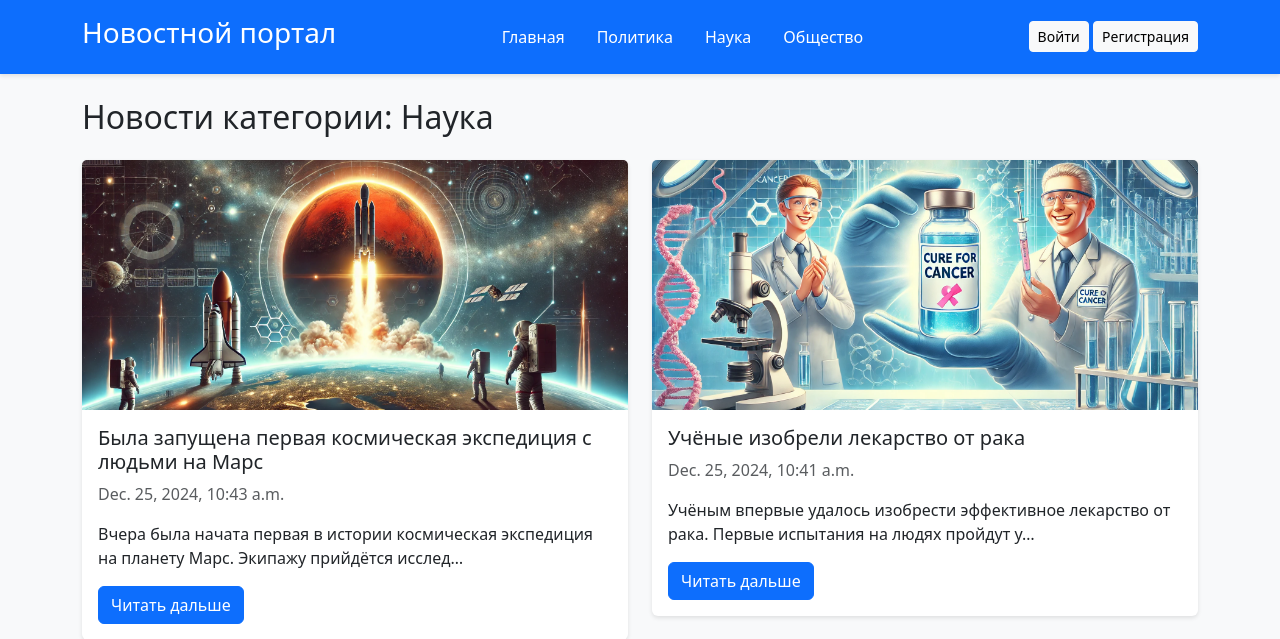
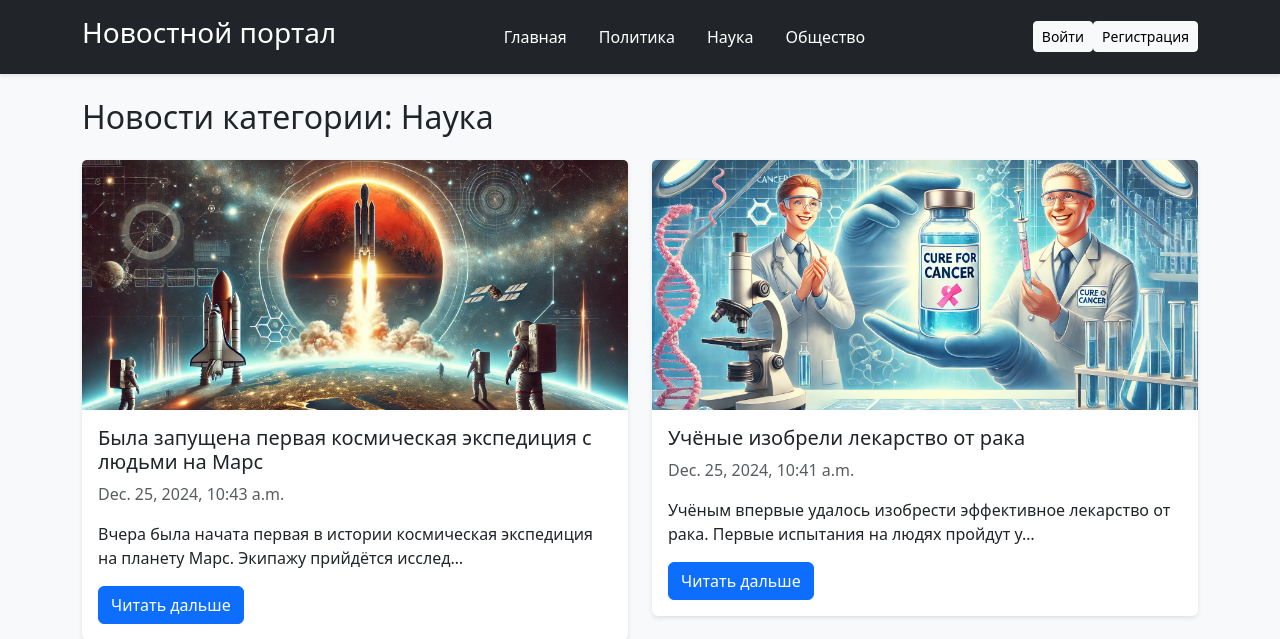
Before and after one commit to AndrejMirrox/kursach, a Django app: page /category/2/ in a window 1280 px wide. Shown: the top 639 px of the page. Run offline with Django 5.2, Linux system fonts and the light colour scheme; data comes from the database, SQL or seed files in the repository; both versions use the stored data as it was after the commit.

Commit message:
Обновил визуал

```diff
--- a/news/templates/news/base.html
+++ b/news/templates/news/base.html
@@ -9,10 +9,17 @@
     <link rel="stylesheet" href="{% static 'css/style.css' %}">
 </head>
 <body>
-    <header class="bg-primary text-white py-3">
+    <header class="bg-dark text-white py-3">
         <div class="container d-flex justify-content-between align-items-center">
-            <h1 class="h3">Новостной портал</h1>
-            <nav>
+            <div class="d-md-none" onclick="openMenu();">
+                <svg width="25px" height="25px" viewBox="0 0 24 24" fill="none" xmlns="http://www.w3.org/2000/svg">
+                    <path d="M4 18L20 18" stroke="white" stroke-width="2" stroke-linecap="round"/>
+                    <path d="M4 12L20 12" stroke="white" stroke-width="2" stroke-linecap="round"/>
+                    <path d="M4 6L20 6" stroke="white" stroke-width="2" stroke-linecap="round"/>
+                </svg>
+            </div>
+            <h1 class="fs-3 fs-md-2 fs-lg-1">Новостной портал</h1>
+            <nav class="d-none d-md-block">
                 <ul class="nav">
                     <li class="nav-item"><a class="nav-link text-white" href="{% url 'news:news_list' %}">Главная</a></li>
                     {% for category in categories %}
@@ -20,9 +27,9 @@
                     {% endfor %}
                 </ul>
             </nav>
-            <div>
+            <div style="display: flex; align-items: center;">
                 {% if user.is_authenticated %}
-                    <span class="text-white me-3">Привет, {{ user.username }}</span>
+                    <span class="d-none d-md-block text-white me-3">Привет, {{ user.username }}</span>
                     <form method="post" action="{% url 'logout' %}" style="display: inline;">
                         {% csrf_token %}
                         <button type="submit" class="btn btn-outline-light btn-sm">Выйти</button>
```
Also changed, not shown: db.sqlite3, news/static/css/style.css (line endings or trailing spaces).
